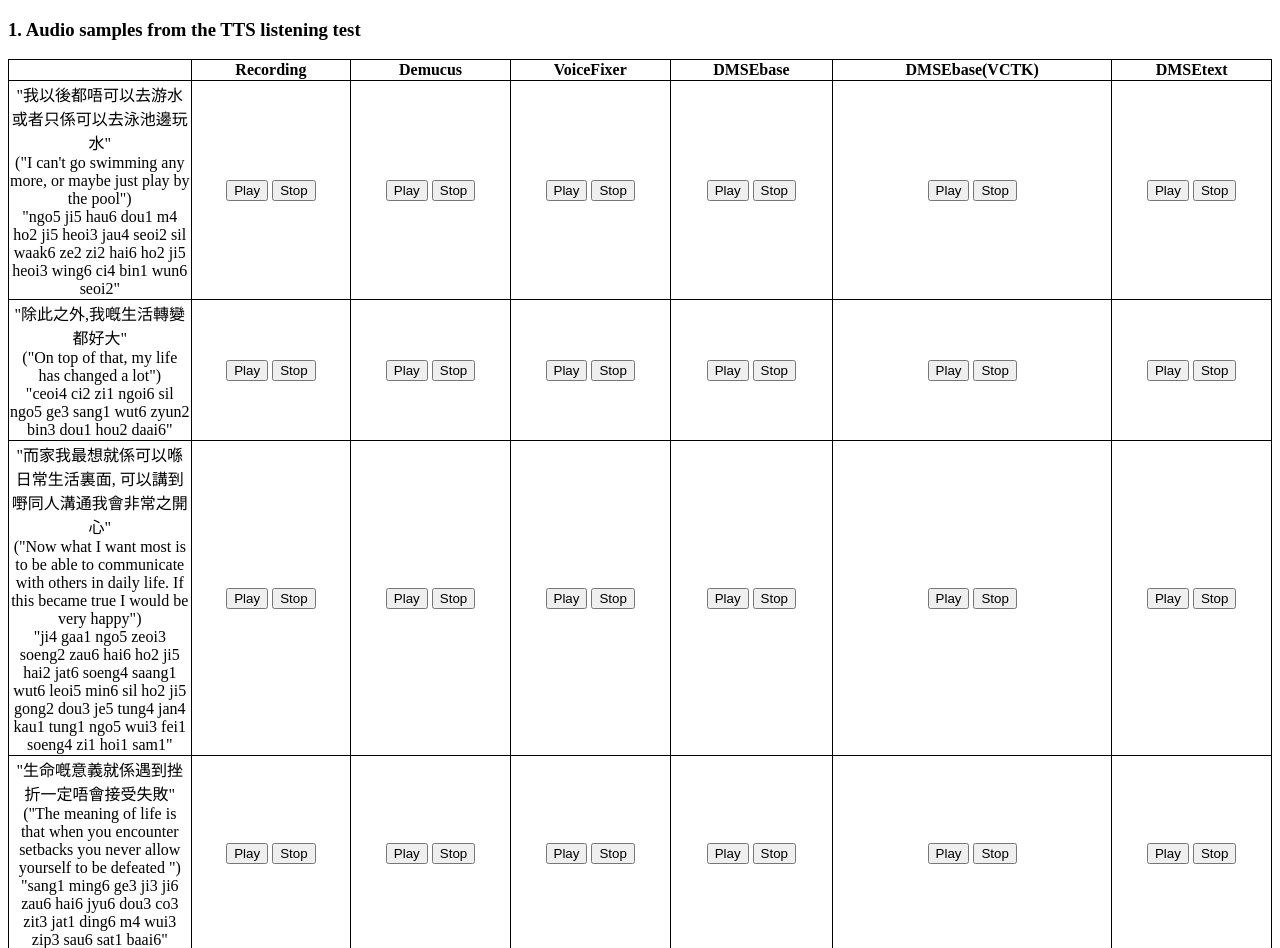
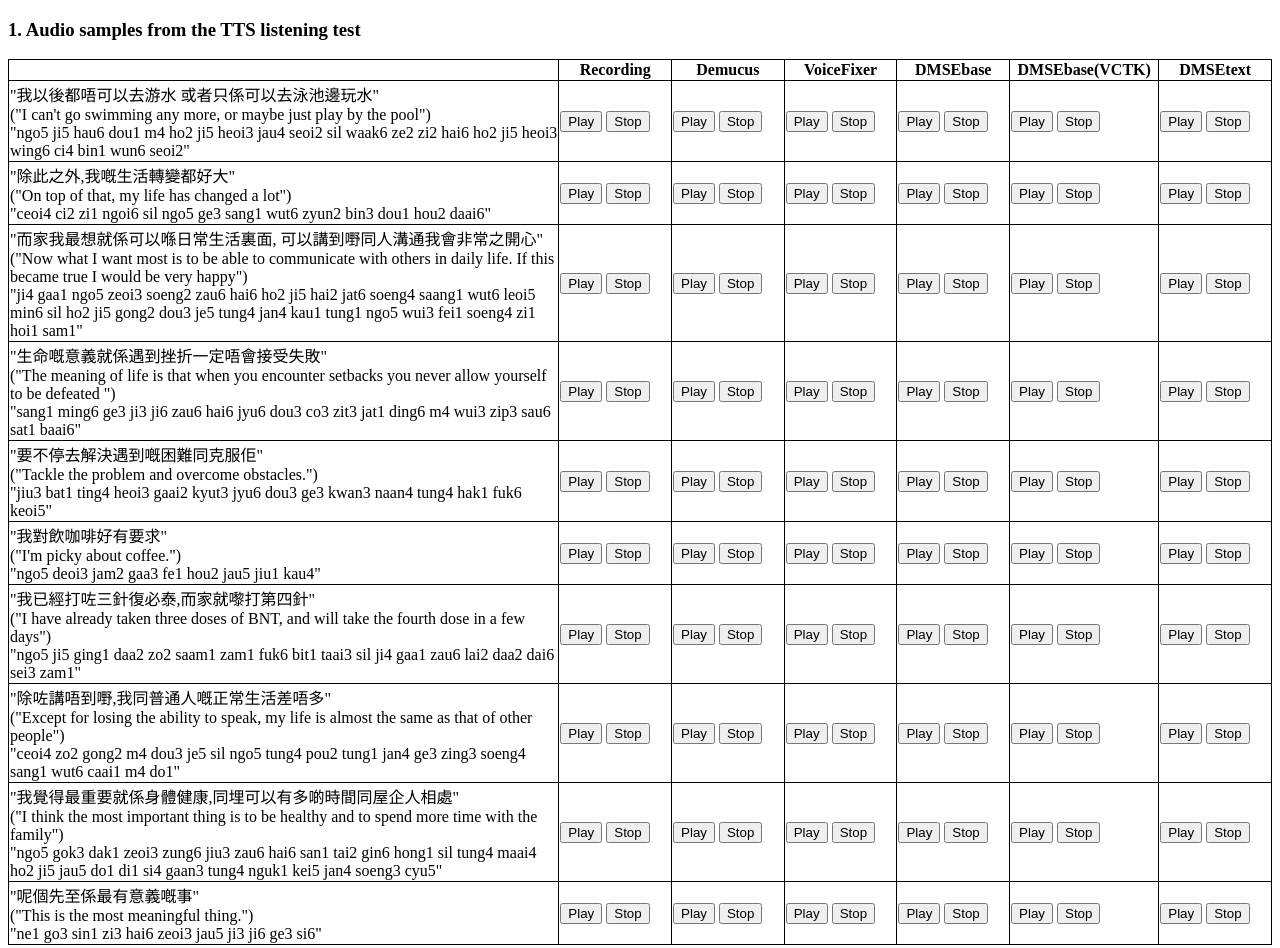
Before and after one commit to yusheng617/dmse4tts.github.io, a plain HTML site: page index.html in a window 1280 px wide. Shown: the top 948 px of the page. Drawn offline with Linux system fonts and the light colour scheme.

Commit message:
Update index.html

```diff
--- a/index.html
+++ b/index.html
@@ -6,7 +6,7 @@
         table,
         td,
         th {
-            width:75px;
+            /* width:75px; */
             word-wrap:break-word;
             border: 1px solid;
         }
@@ -16,9 +16,9 @@
             border-collapse: collapse;
         }
         td {
-        width:15px;
+        /* width:15px; */
         word-wrap:break-word;
-        text-align: center;
+        /* text-align: center; */
         }
     </style>
 </head>
@@ -44,13 +44,13 @@
 
     <table>
         <tr>
-            <th></th>
-            <th>Recording</th>
-            <th>Demucus</th>
-            <th>VoiceFixer</th>
-            <th>DMSEbase</th>
-            <th>DMSEbase(VCTK)</th>
-            <th>DMSEtext</th>
+            <th width="500px"></th>
+            <th width="100px">Recording</th>
+            <th width="100px">Demucus</th>
+            <th width="100px">VoiceFixer</th>
+            <th width="100px">DMSEbase</th>
+            <th width="100px">DMSEbase(VCTK)</th>
+            <th width="100px">DMSEtext</th>
         </tr>
         <tr>
             <td>"我以後都唔可以去游水 或者只係可以去泳池邊玩水"<br>("I can't go swimming any more, or maybe just play by the pool")<br>"ngo5 ji5 hau6 dou1 m4 ho2 ji5 heoi3 jau4 seoi2 sil waak6 ze2 zi2 hai6 ho2 ji5 heoi3 wing6 ci4 bin1 wun6 seoi2"</td>
@@ -214,7 +214,7 @@
             <tr>
                 <td>"生命嘅意義就係遇到挫折一定唔會接受失敗"<br>("The meaning of life is that when you encounter setbacks you never allow yourself to be defeated ")<br>"sang1 ming6 ge3 ji3 ji6 zau6 hai6 jyu6 dou3 co3 zit3 jat1 ding6 m4 wui3 zip3 sau6 sat1 baai6"</td>
                 <td><audio id='D4_ori' style='display:none'>
-                        <source src="tts_samples/Original/D3.wav" type="audio/wav">
+                        <source src="tts_samples/Original/D4.wav" type="audio/wav">
                     </audio>
                     <div>
                         <button onclick="stopAllAudios(); document.getElementById('D4_ori').play()">Play</button>
```
